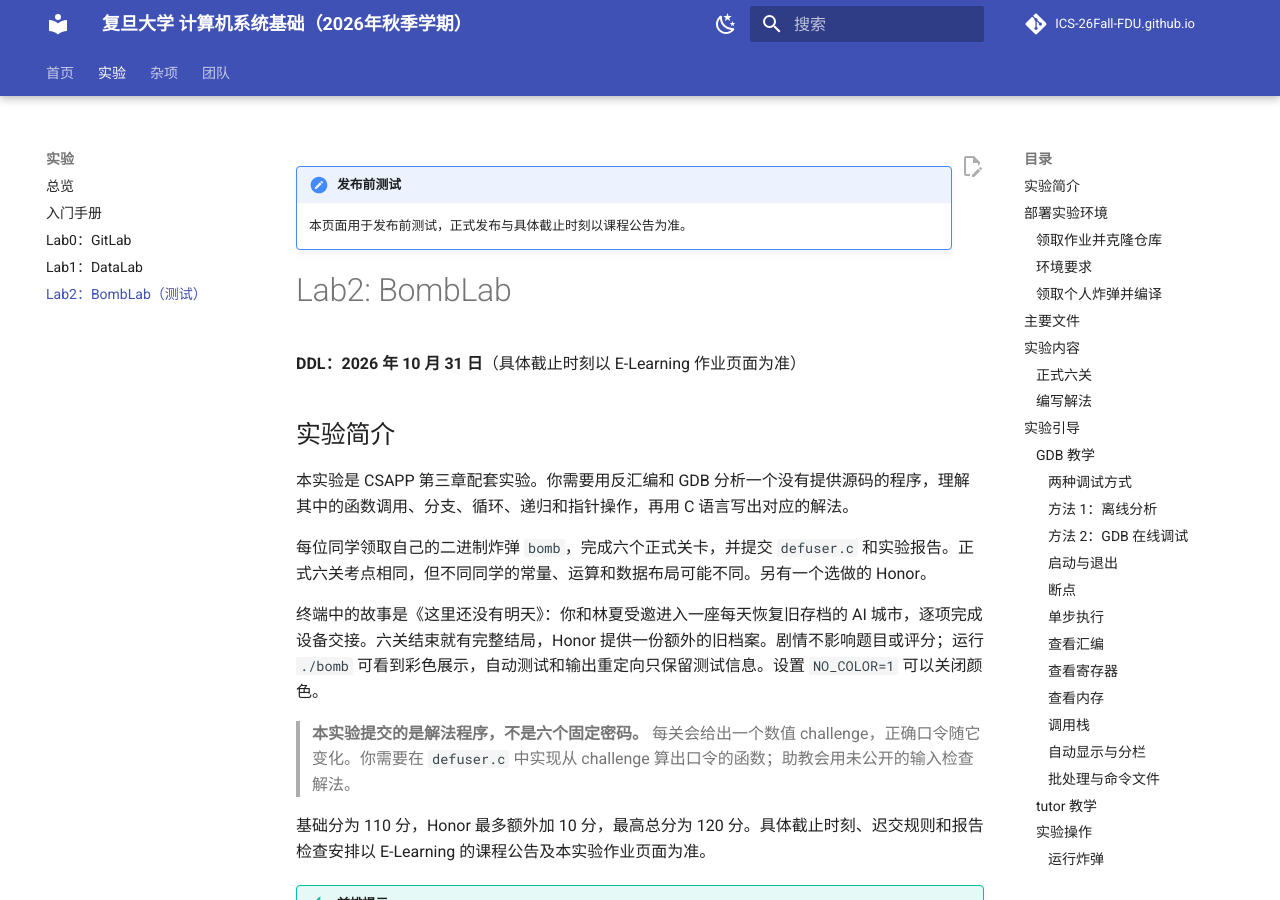
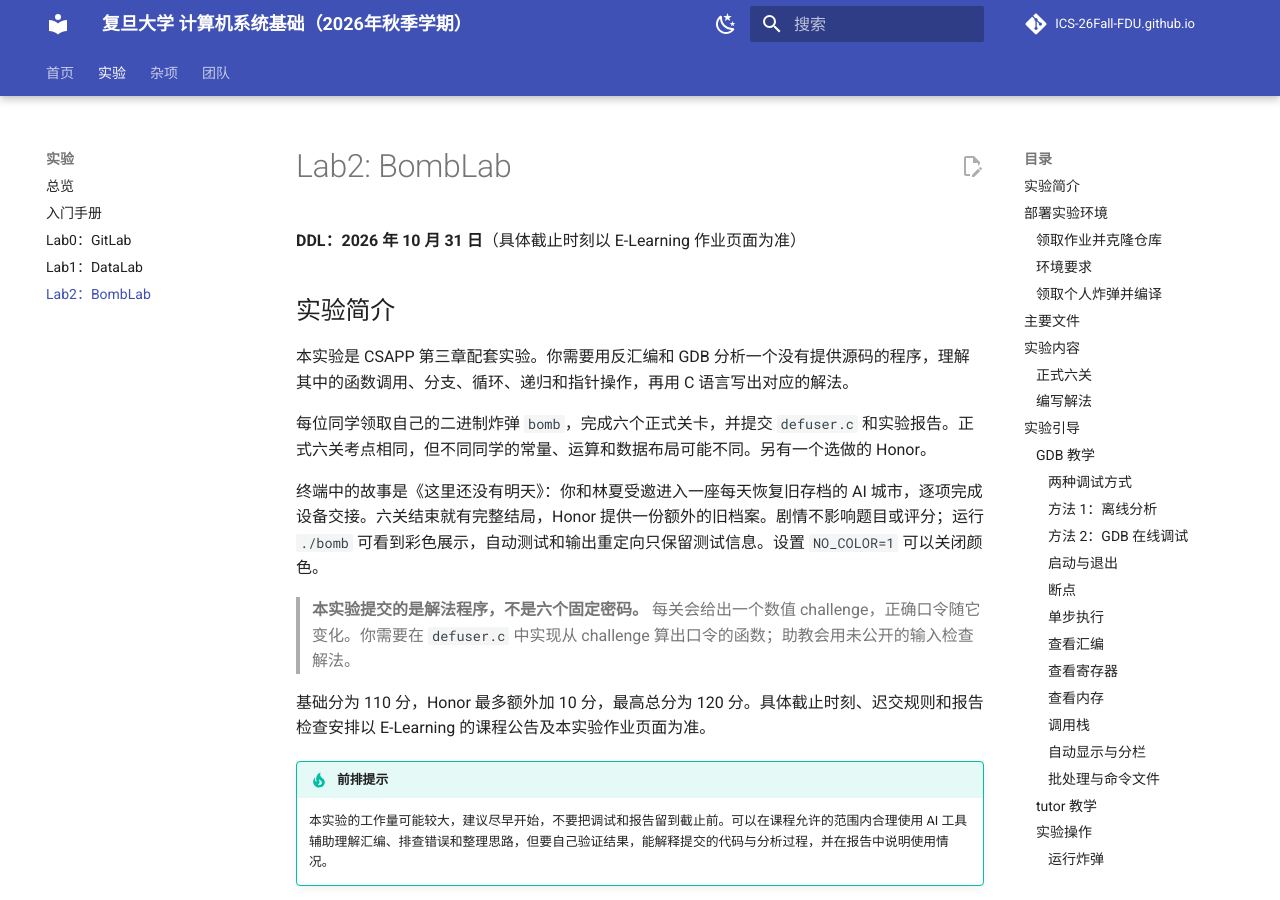
Before and after one commit to ICS-26Fall-FDU/ICS-26Fall-FDU.github.io, an MkDocs documentation site: the page built from docs/labs/lab2-bomblab.md, in a window 1280 px wide and 900 px high. Built offline with MkDocs 1.6.1 and Material for MkDocs 9.7.7, drawn with Linux system fonts in a browser that asks for light colours; comment, search, counter and statistics services are not loaded.

Commit message:
Remove the BombLab testing labels from the course documentation

```diff
--- a/docs/labs/lab2-bomblab.md
+++ b/docs/labs/lab2-bomblab.md
@@ -1,10 +1,6 @@
 ---
-title: "Lab2：BombLab（测试）"
+title: "Lab2：BombLab"
 ---
-
-!!! note "发布前测试"
-
-    本页面用于发布前测试，正式发布与具体截止时刻以课程公告为准。
 
 # Lab2: BombLab
 
--- a/mkdocs.yml
+++ b/mkdocs.yml
@@ -101,7 +101,7 @@ nav:
     - 入门手册: labs/manual.md
     - Lab0：GitLab: labs/lab0-git-lab.md
     - Lab1：DataLab: labs/lab1-data-lab.md
-    - Lab2：BombLab（测试）: labs/lab2-bomblab.md
+    - Lab2：BombLab: labs/lab2-bomblab.md
 #    - 测试: labs/test-lab.md
   - 杂项:
     - 使用 SSH: misc/ssh.md
```
Also changed, not shown: docs/labs/index.md (+1 -1 lines).
